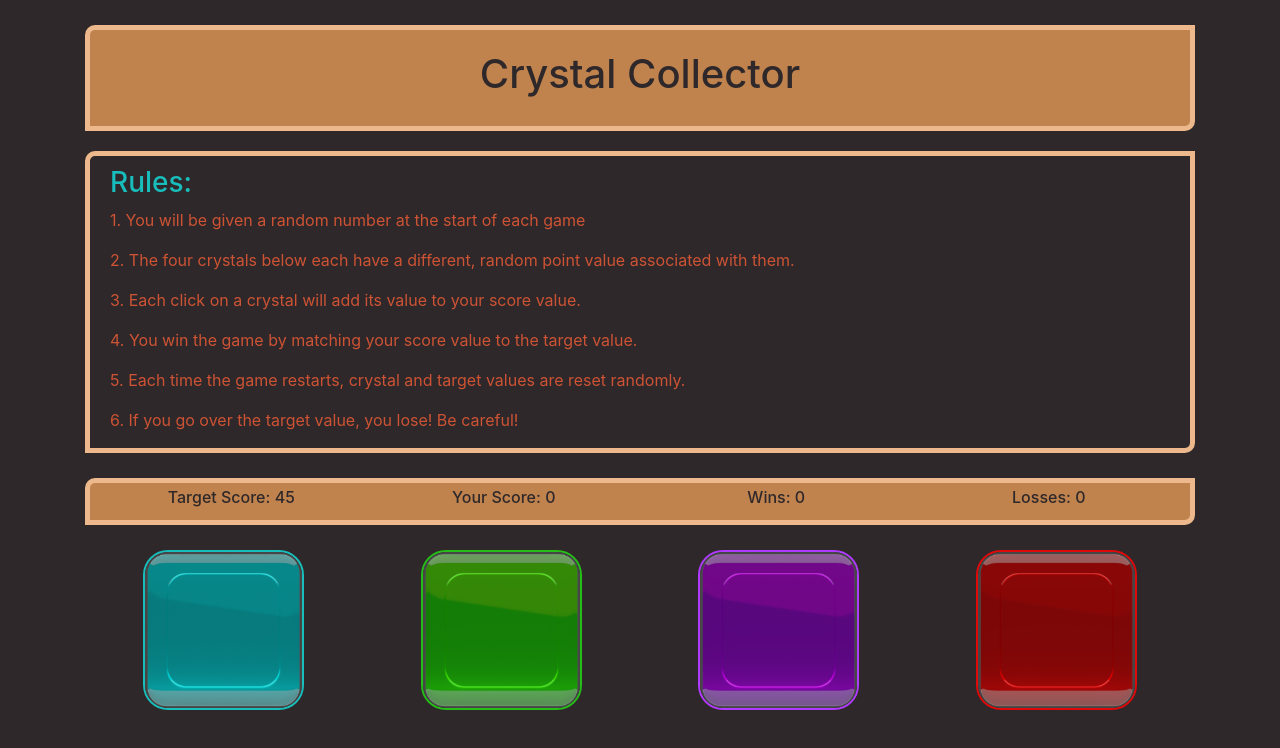
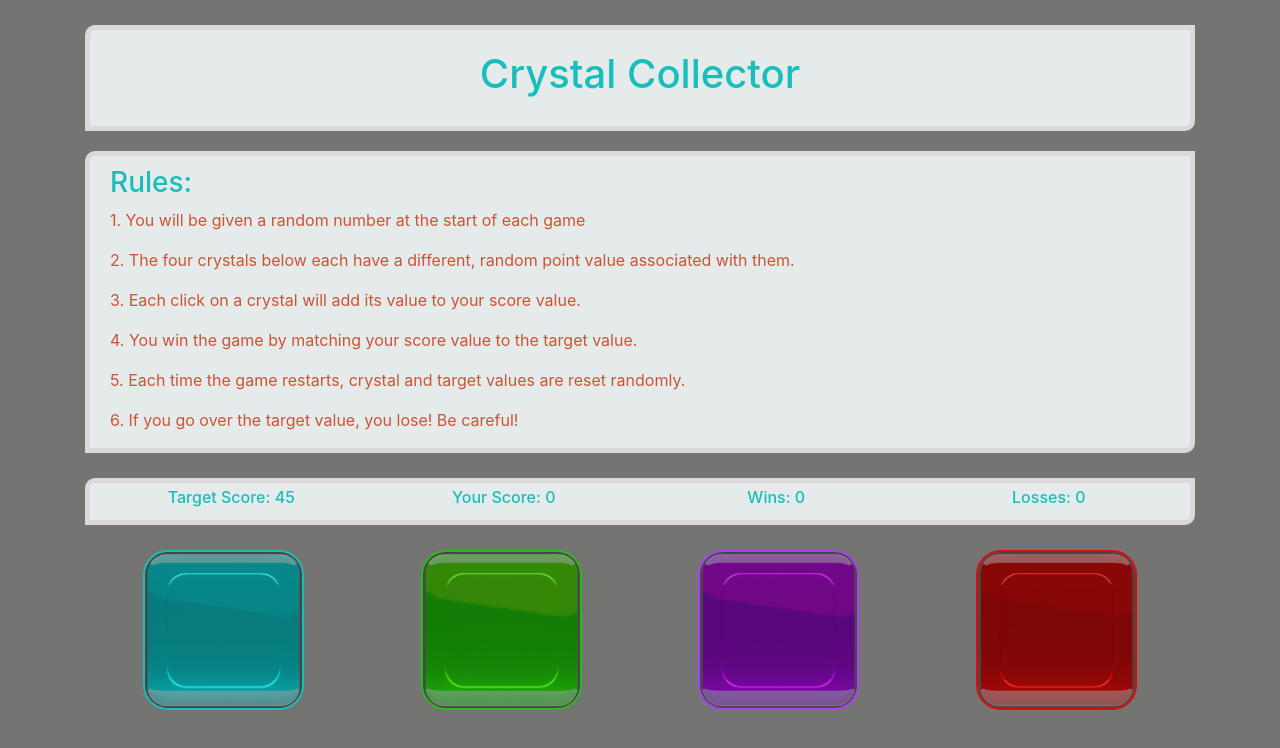
Before and after one commit to Kianimal/unit-4-game, a plain HTML site: page index.html in a window 1280 px wide. Drawn offline with nearby package versions, Linux system fonts and the light colour scheme.

Commit message:
Changed styling color scheme.

```diff
--- a/assets/css/style.css
+++ b/assets/css/style.css
@@ -1,24 +1,24 @@
 html {
-  background-color: #2E282A;
+  background-color: #747572;
 }
 
 body {
-  background-color: #2E282A !important;
+  background-color: #747572 !important;
 }
 
 .container {
-  background-color: #2E282A !important;
+  background-color: #747572 !important;
 }
 
 #title {
-  background-color: rgb(192, 131, 78);
-  color: #2E282A;
+  background-color: #E5EBEA;
+  color: #17BEBB;
   margin-left: auto;
   margin-right: auto;
   margin-top: 20px;
   padding: 20px;
   text-align: center;
-  border-color: #EDB88B;
+  border-color: #DBD9DB;
   border-width: 5px;
   border-style: solid;
   border-radius: 10px;
@@ -32,12 +32,12 @@ h3{
   color: #17BEBB;
 }
 #rules {
-  background-color: #2E282A;
+  background-color: #E5EBEA;
   color: #CD5334;
   margin-left: auto;
   margin-right: auto;
   padding: 10px 20px 0px;
-  border-color: #EDB88B;
+  border-color: #DBD9DB;
   border-width: 5px;
   border-style: solid;
   border-radius: 10px;
@@ -48,12 +48,12 @@ h3{
 }
 
 #scoreBoard {
-  background-color: rgb(192, 131, 78);
-  color: #2E282A;
+  background-color: #E5EBEA;
+  color: #17BEBB;
   text-align: center;
   padding: 5px;
   margin: auto;
-  border-color: #EDB88B;
+  border-color: #DBD9DB;
   border-width: 5px;
   border-style: solid;
   border-radius: 10px;
```
